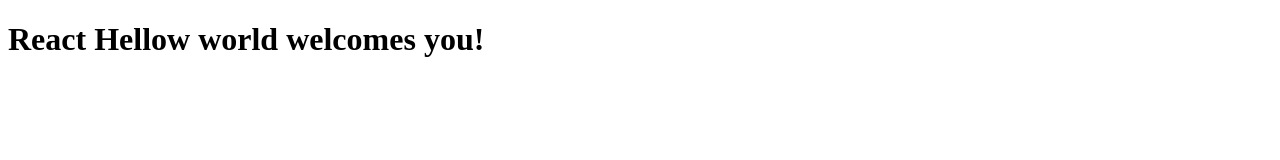
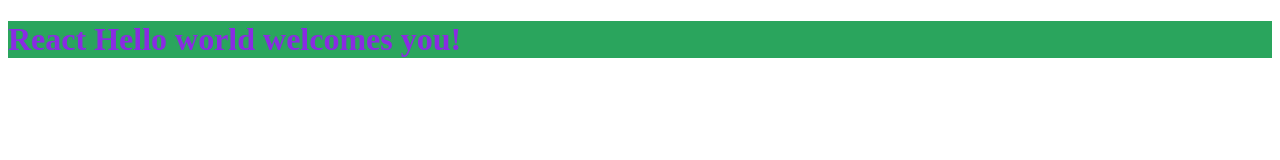
Before and after one commit to vikky1551/Namaste-React, a plain HTML site: page index.html in a window 1280 px wide. Drawn offline with nearby package versions, Linux system fonts and the light colour scheme.

Commit message:
namaste-react

```diff
--- a/App.js
+++ b/App.js
@@ -1,3 +1,3 @@
-const heading = React.createElement("h1",{},"React Hellow world welcomes you!");
+const heading = React.createElement("h1",{},"React Hello world welcomes you!");
 const root = ReactDOM.createRoot(document.getElementById("root"))
 root.render(heading)
--- a/index.html
+++ b/index.html
@@ -4,6 +4,7 @@
     <meta charset="UTF-8">
     <meta name="viewport" content="width=device-width, initial-scale=1.0">
     <title>Document</title>
+    <link rel="stylesheet" href="style.css">
 </head>
 <body>
     <div id="root"></div>
--- /dev/null
+++ b/style.css
@@ -0,0 +1,4 @@
+#root{
+    color: blueviolet;
+    background-color: rgb(42, 165, 93);
+}
```
